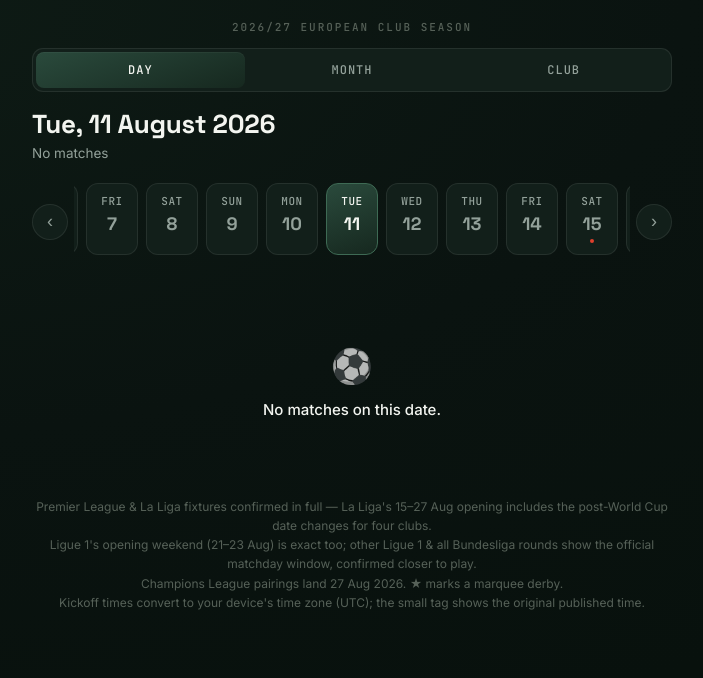
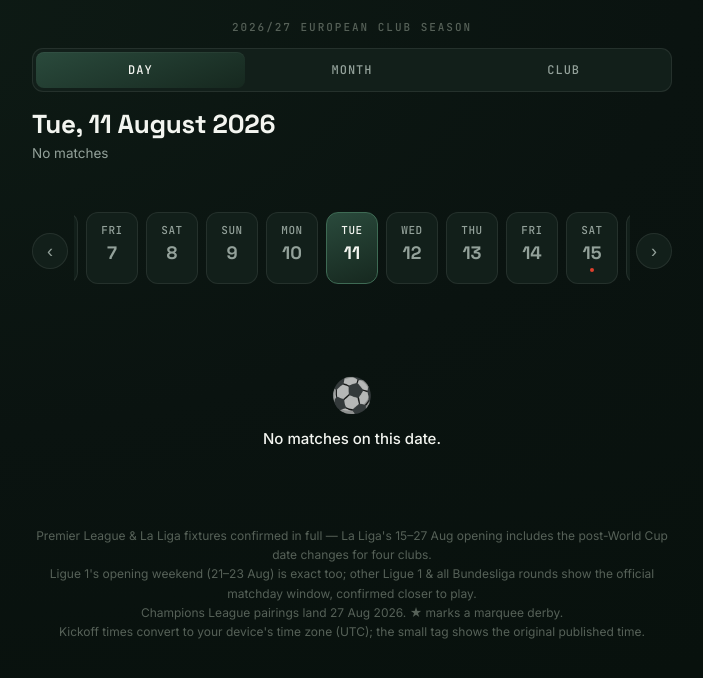
Before and after one commit to smakthe/football-schedule, a React (Vite) app: page / in a window 1280 px wide. Shown: the top 678 px of the page, without its empty margins (288-991 px from the left). Built offline with nearby package versions, Linux system fonts and the light colour scheme.

Commit message:
Fixed DateStrip on place between date movement

```diff
--- a/src/App.jsx
+++ b/src/App.jsx
@@ -105,8 +105,16 @@ export default function App() {
       {viewMode === "day" && (
         <>
           <div key={selectedDate + "-top"} className={`day-transition slide-${slideDir}`}>
-            <div className="headline-row">
-              <h1 className="headline">{longDate(selectedDate)}</h1>
+            <div className="day-top-stable">
+              <div className="headline-row">
+                <h1 className="headline">{longDate(selectedDate)}</h1>
+              </div>
+              <p className="summary-line">
+                {isEmpty && totalMatches === 0
+                  ? "No matches"
+                  : <><b>{totalMatches}</b> {totalMatches === 1 ? "match" : "matches"} across <b>{activeLeagueCount + (activeUclRounds.length ? 1 : 0)}</b> {(activeLeagueCount + (activeUclRounds.length ? 1 : 0)) === 1 ? "league" : "leagues"}</>
+                }
+              </p>
               {!isEmpty && (
                 <div className="day-actions">
                   <button className="action-btn" onClick={handleCopyDay}>{copied ? "\u2713 Copied" : "\u2398 Copy"}</button>
@@ -114,12 +122,6 @@ export default function App() {
                 </div>
               )}
             </div>
-            <p className="summary-line">
-              {isEmpty && totalMatches === 0
-                ? "No matches"
-                : <><b>{totalMatches}</b> {totalMatches === 1 ? "match" : "matches"} across <b>{activeLeagueCount + (activeUclRounds.length ? 1 : 0)}</b> {(activeLeagueCount + (activeUclRounds.length ? 1 : 0)) === 1 ? "league" : "leagues"}</>
-              }
-            </p>
           </div>
           <DateStrip
             selected={selectedDate}
--- a/src/index.css
+++ b/src/index.css
@@ -64,9 +64,12 @@ button:focus-visible, input:focus-visible, [tabindex]:focus-visible {
 }
 .jump-today:hover { color: var(--text); border-color: rgba(255,255,255,0.2); }
 
+.day-top-stable {
+  min-height: 100px;
+}
 .headline-row {
   display: flex;
-  align-items: center;
+  align-items: baseline;
   justify-content: space-between;
   gap: 10px;
   margin-bottom: 4px;
@@ -96,12 +99,12 @@ button:focus-visible, input:focus-visible, [tabindex]:focus-visible {
 .summary-line {
   color: var(--text-dim);
   font-size: 13.5px;
-  margin: 0 0 18px;
+  margin: 0 0 6px;
   line-height: 1.4;
 }
 .summary-line b { color: var(--text); font-weight: 600; }
 
-.day-actions { display: flex; gap: 8px; flex-wrap: wrap; }
+.day-actions { display: flex; gap: 8px; flex-wrap: wrap; margin-bottom: 14px; }
 .action-btn {
   font-family: 'Inter', sans-serif;
   font-size: 13px; /* Slightly larger for tap target */
```
